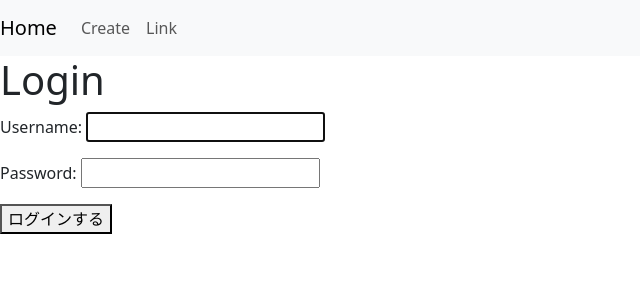
After one commit to ajdjaiuoapooiad/django-django2, a Django app: page /login/ in a window 1280 px wide. The commit adds this page. Shown: the top 300 px of the page, without its empty margins (0-640 px from the left). Run offline with Django 4.2, Linux system fonts and the light colour scheme.

Commit message:
register login ok

```diff
--- a/core/forms.py
+++ b/core/forms.py
@@ -1,10 +1,21 @@
+
 
 from django import forms
-
+from django.contrib.auth.models import User
 from core.models import Post
+from django.contrib.auth.forms import AuthenticationForm,UserCreationForm
 
 
 class PostForm(forms.ModelForm):
     class Meta:
         model=Post
         fields=['user','text']
+
+class RegisterForm(UserCreationForm):
+    class Meta:
+        model= User
+        fields= ['username','email','password1','password2']
+
+class LoginForm(AuthenticationForm):
+    class Meta:
+        model= User
--- a/core/urls.py
+++ b/core/urls.py
@@ -9,5 +9,7 @@ urlpatterns = [
     path('create',views.create,name='create'),
     path('update/<int:pk>',views.update,name='update'),
     path('delete/<int:pk>',views.delete,name='delete'),
+    path('register/',views.register.as_view(),name='register'),
+    path('login/',views.login.as_view(),name='login'),
 
 ]
--- a/core/views.py
+++ b/core/views.py
@@ -1,8 +1,11 @@
 
 from django.shortcuts import redirect, render
-
-from core.forms import PostForm
+from django.urls import reverse_lazy
+from django.views.generic import CreateView
+from django.contrib.auth.views import LoginView as BaseLoginView
+from core.forms import LoginForm, PostForm, RegisterForm
 from core.models import Post
+from django.contrib.auth import login
 
 def index(request):
     posts = Post.objects.all()
@@ -55,3 +58,18 @@ def delete(request,pk):
     post=Post.objects.get(pk=pk)
     post.delete()
     return redirect('index')
+
+# def delete(request,pk):
+#     post=Post.objects.get(pk=pk)
+#     post.like += request.user
+#     return redirect('index')[]
+
+class register(CreateView):
+    form_class = RegisterForm
+    template_name='core/register.html'
+    success_url=reverse_lazy('index')
+
+
+class login(BaseLoginView):
+    form_class = LoginForm
+    template_name='core/login.html'
--- a/django2/settings.py
+++ b/django2/settings.py
@@ -119,6 +119,8 @@ USE_TZ = True
 
 STATIC_URL = 'static/'
 
+LOGIN_REDIRECT_URL = "index"
+
 # Default primary key field type
 # https://docs.djangoproject.com/en/4.2/ref/settings/#default-auto-field
 
--- a/templates/core/create.html
+++ b/templates/core/create.html
@@ -14,7 +14,7 @@
 
     <h1>Create</h1>
 
-    <form action="" method="POST">
+    <form action="{% url 'login' %}" method="POST">
         {% csrf_token %}
         <table>
             {{form.as_table}}
--- /dev/null
+++ b/templates/core/login.html
@@ -0,0 +1,24 @@
+
+{% extends 'base.html' %}
+
+
+
+{% block header %}
+<title>Login</title>
+{% endblock header %}
+
+
+{% block content %}
+
+
+
+    <h1>Login</h1>
+
+    <form action="" method="POST">
+        {% csrf_token %}
+        {{form.as_p}}
+
+        <button type="submit">ログインする</button>
+    </form>
+
+{% endblock content %}
```
Also changed, not shown: templates/core/register.html (added, +24 -0 lines), db.sqlite3.
